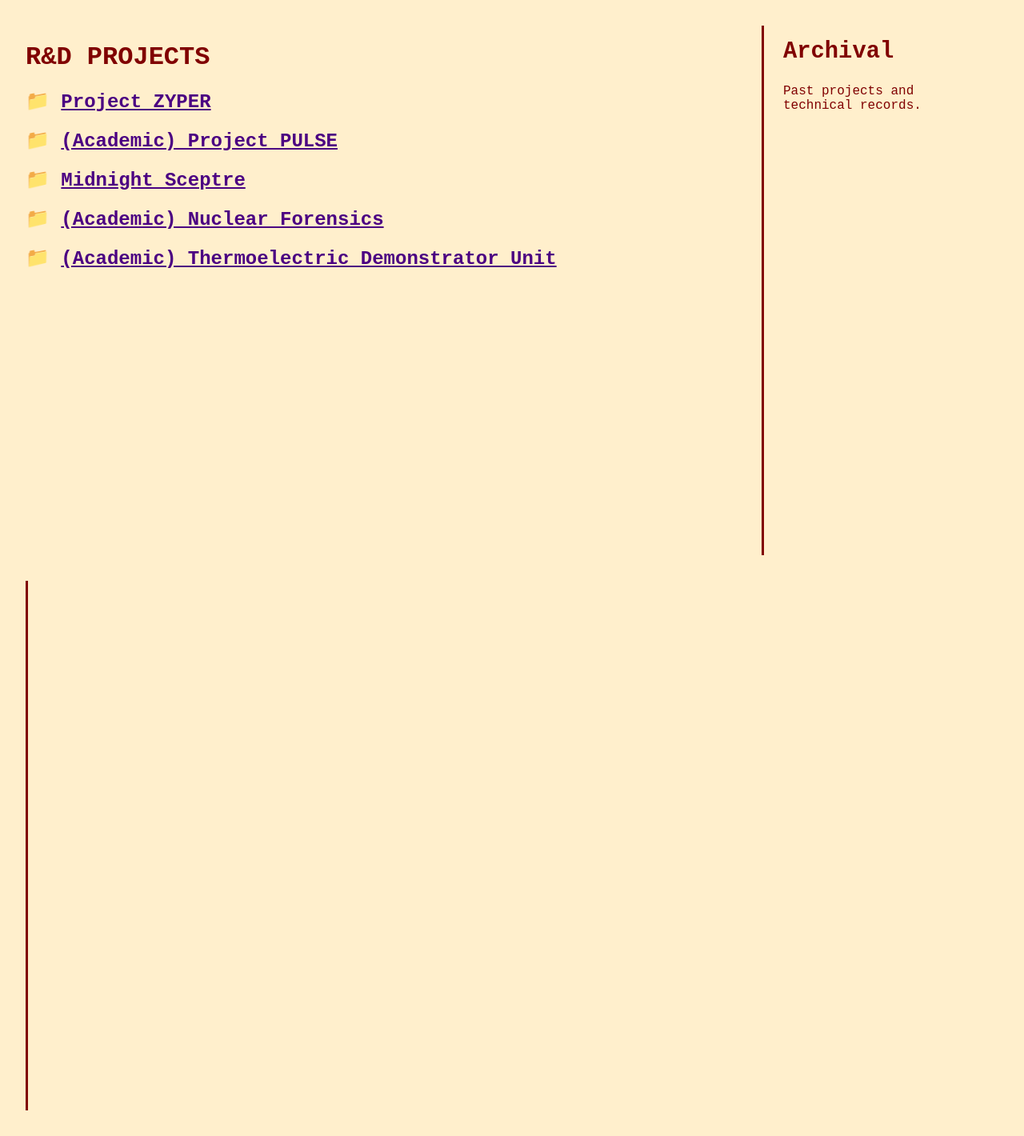
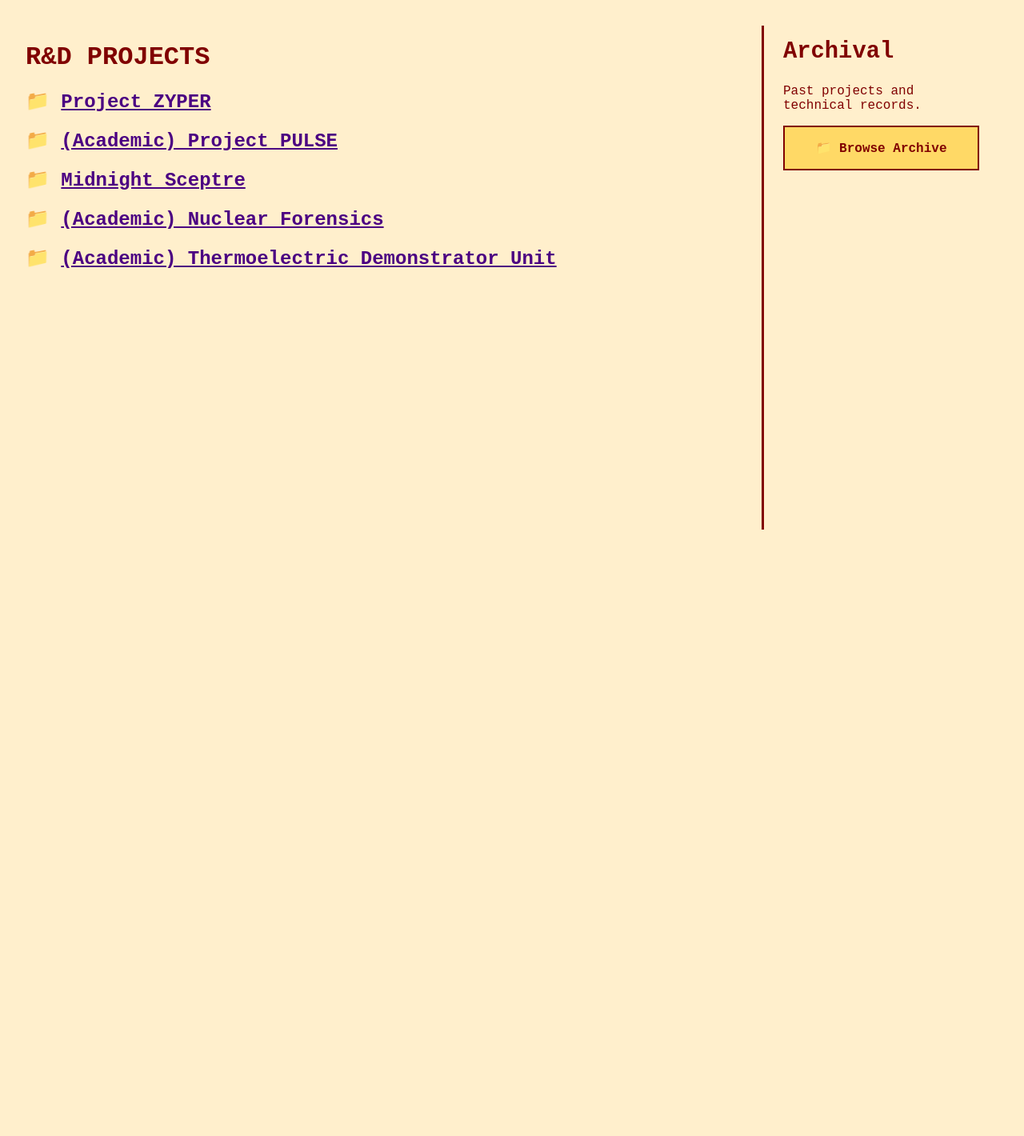
Before and after one commit to NarloyZBoy/-MartinezR-.github.io, a Jekyll site: the page built from index.md, in a window 1280 px wide. Shown: the whole page at 80% size. Built offline with Jekyll 4.4.1, drawn with Linux system fonts in a browser that asks for light colours; after the commit the page ends 900 px from its top, so only the background shows below that.

Commit message:
Update default.html

```diff
--- a/_layouts/default.html
+++ b/_layouts/default.html
@@ -4,17 +4,40 @@
 <head>
   <meta charset="UTF-8">
   <meta name="viewport" content="width=device-width, initial-scale=1">
-  <title>{{ page.title }}</title>
+  <title>{{ page.title }} | {{ site.title }}</title>
 
   <style>
+    :root {
+      --cream: #ffefcc;
+      --card: #fff8e8;
+      --maroon: #800000;
+      --muted-maroon: #702d43;
+      --gold: #ffd966;
+      --preview-bg: #e8dfcf;
+    }
+
+    * {
+      box-sizing: border-box;
+    }
+
     body {
-      background-color: #ffefcc;
-      font-family: "Courier New", monospace;
-      color: #800000;
       margin: 0;
       padding: 2rem;
+      background: var(--cream);
+      color: var(--maroon);
+      font-family: "Courier New", monospace;
     }
 
+    a {
+      color: #4b0082;
+    }
+
+    img {
+      max-width: 100%;
+      height: auto;
+    }
+
+    /* Main site layout */
     .site-layout {
       display: grid;
       grid-template-columns: minmax(0, 3fr) minmax(220px, 1fr);
@@ -27,41 +50,125 @@
       min-width: 0;
     }
 
+    /* Homepage sidebar */
     .archive-panel {
-      border-left: 3px solid #800000;
+      border-left: 3px solid var(--maroon);
       padding: 1rem 1.5rem;
       min-height: 70vh;
     }
 
     .archive-panel h2 {
+      margin-top: 0;
+      color: var(--maroon);
       font-size: 1.8rem;
-      margin-top: 0;
-      color: #800000;
     }
 
     .archive-link {
       display: block;
-      background: #ffd966;
-      border: 2px solid #800000;
+      margin: 1rem 0;
       padding: 1rem;
-      margin: 1rem 0;
-      color: #800000;
+      border: 2px solid var(--maroon);
+      background: var(--gold);
+      color: var(--maroon);
+      text-align: center;
       text-decoration: none;
       font-weight: bold;
-      text-align: center;
     }
 
     .archive-link:hover {
       background: #ffc107;
     }
 
-    a {
-      color: #4b0082;
+    /* Archive page: use the full width */
+    .site-layout:has(.archive-page) {
+      display: block;
+      max-width: 1200px;
     }
 
-    img {
-      max-width: 100%;
-      height: auto;
+    .archive-page {
+      width: 100%;
+      padding: 0 0 3rem;
+    }
+
+    .archive-page h1 {
+      margin: 0 0 0.5rem;
+      color: var(--maroon);
+      font-size: 2rem;
+    }
+
+    .archive-intro {
+      margin: 0 0 2rem;
+      line-height: 1.6;
+    }
+
+    /* PDF thumbnail gallery */
+    .document-gallery {
+      display: grid;
+      grid-template-columns: repeat(
+        auto-fill,
+        minmax(min(100%, 260px), 300px)
+      );
+      gap: 1.5rem;
+      align-items: start;
+    }
+
+    .document-card {
+      min-width: 0;
+      overflow: hidden;
+      border: 1px solid var(--muted-maroon);
+      border-radius: 6px;
+      background: var(--card);
+      box-shadow: 0 4px 12px rgba(80, 35, 45, 0.12);
+      transition: transform 0.2s ease,
+                  box-shadow 0.2s ease;
+    }
+
+    .document-card:hover {
+      transform: translateY(-4px);
+      box-shadow: 0 8px 18px rgba(80, 35, 45, 0.18);
+    }
+
+    .pdf-thumbnail {
+      display: block;
+      height: 340px;
+      overflow: hidden;
+      border-bottom: 1px solid var(--muted-maroon);
+      background: var(--preview-bg);
+    }
+
+    .pdf-thumbnail iframe {
+      display: block;
+      width: 100%;
+      height: 100%;
+      border: 0;
+      pointer-events: none;
+    }
+
+    .document-card h2 {
+      margin: 1rem 1rem 0.5rem;
+      color: var(--muted-maroon);
+      font-size: 1.05rem;
+    }
+
+    .document-card p {
+      margin: 0 1rem 1rem;
+      font-size: 0.9rem;
+      line-height: 1.5;
+    }
+
+    .view-document {
+      display: inline-block;
+      margin: 0 1rem 1rem;
+      padding: 0.6rem 0.8rem;
+      border: 1px solid var(--muted-maroon);
+      border-radius: 4px;
+      color: var(--muted-maroon);
+      text-decoration: none;
+    }
+
+    .view-document:hover {
+      background: var(--muted-maroon);
+      color: var(--card);
     }
 
     @media (max-width: 700px) {
@@ -75,175 +182,17 @@
 
       .archive-panel {
         border-left: none;
-        border-top: 3px solid #800000;
+        border-top: 3px solid var(--maroon);
         padding: 1rem 0;
         min-height: auto;
       }
+
+      .site-layout:has(.archive-page) {
+        display: block;
       }
 
-/* Archival document gallery */
-.document-gallery {
-  display: grid;
-  grid-template-columns: repeat(3, minmax(0, 1fr));
-  gap: 22px;
-  margin: 30px 0;
-  align-items: start;
-}
-
-.document-card {
-  min-width: 0;
-  overflow: hidden;
-  border: 1px solid #8a5361;
-  border-radius: 8px;
-  background: #fff8e8;
-  box-shadow: 3px 4px 0 rgba(90, 35, 53, 0.12);
-  transition: transform 0.2s ease, box-shadow 0.2s ease;
-}
-
-.document-card:hover {
-  transform: translateY(-4px);
-  box-shadow: 5px 7px 0 rgba(90, 35, 53, 0.18);
-}
-
-.document-preview {
-  height: 250px;
-  overflow: hidden;
-  background: #e8dfcf;
-  border-bottom: 1px solid #8a5361;
-}
-
-.document-preview iframe {
-  display: block;
-  width: 100%;
-  height: 100%;
-  border: 0;
-  background: white;
-}
-
-.document-info {
-  padding: 16px;
-}
-
-.document-info h3 {
-  margin-top: 0;
-  margin-bottom: 10px;
-  font-size: 1.05rem;
-}
-
-.document-info p {
-  font-size: 0.9rem;
-  line-height: 1.5;
-}
-
-.document-info a {
-  display: inline-block;
-  margin-top: 8px;
-  padding: 8px 12px;
-  border: 1px solid #702d43;
-  border-radius: 4px;
-  color: #702d43;
-  text-decoration: none;
-  font-weight: bold;
-}
-
-.document-info a:hover {
-  background: #702d43;
-  color: #fff8e8;
-}
-
-@media (max-width: 900px) {
-  .document-gallery {
-    grid-template-columns: repeat(2, minmax(0, 1fr));
-  }
-}
-
-@media (max-width: 600px) {
-  .document-gallery {
-    grid-template-columns: 1fr;
-  }
-}
-
-/* Archive page */
       .archive-page {
-  width: 100%;
-  max-width: 1100px;
-  margin: 0 auto;
-  padding: 20px 0 60px;
-}
-
-.archive-page h1 {
-  margin-bottom: 8px;
-  color: #702d43;
-  font-size: 2rem;
-}
-
-.archive-intro {
-  margin-bottom: 28px;
-  color: #702d43;
-}
-
-/* Document gallery */
-.document-gallery {
-  display: grid;
-  grid-template-columns: repeat(auto-fill, minmax(240px, 300px));
-  gap: 24px;
-  align-items: start;
-}
-
-.document-card {
-  overflow: hidden;
-  border: 1px solid #702d43;
-  border-radius: 6px;
-  background: #fff8e8;
-  box-shadow: 0 4px 12px rgba(80, 35, 45, 0.12);
-}
-
-.pdf-thumbnail {
-  display: block;
-  height: 340px;
-  overflow: hidden;
-  background: #e8dfcf;
-  border-bottom: 1px solid #702d43;
-}
-
-.pdf-thumbnail iframe {
-  display: block;
-  width: 100%;
-  height: 100%;
-  border: 0;
-  pointer-events: none;
-}
-
-.document-card h2 {
-  margin: 16px 16px 8px;
-  font-size: 1.1rem;
-  color: #702d43;
-}
-
-.document-card p {
-  margin: 0 16px 16px;
-  font-size: 0.9rem;
-  line-height: 1.5;
-}
-
-.view-document {
-  display: inline-block;
-  margin: 0 16px 18px;
-  padding: 9px 13px;
-  border: 1px solid #702d43;
-  border-radius: 4px;
-  color: #702d43;
-  text-decoration: none;
-}
-
-.view-document:hover {
-  background: #702d43;
-  color: #fff8e8;
-}
-
-@media (max-width: 600px) {
-  .archive-page {
-    padding: 12px;
+        padding: 0 0 2rem;
       }
 
       .document-gallery {
@@ -251,37 +200,31 @@
       }
 
       .document-card {
+        width: 100%;
         max-width: 360px;
-    width: 100%;
       }
     }
-
   </style>
-
-
-
 </head>
 
 <body>
   <div class="site-layout">
+
     <main class="main-content">
       {{ content }}
     </main>
 
+    {% unless page.title == "Archival" %}
       <aside class="archive-panel">
         <h2>Archival</h2>
         <p>Past projects and technical records.</p>
 
-    </aside>
-
-
-{% unless page.title == "Archival" %}
-  <aside class="archive-panel">
-    <!-- Keep your existing archive panel content here -->
+        <a class="archive-link"
+           href="{{ '/archival/' | relative_url }}">
+          📁 Browse Archive
+        </a>
       </aside>
     {% endunless %}
-
-</aside>
 
   </div>
 </body>
```
Lines whose indentation alone changed are shown as unchanged.
